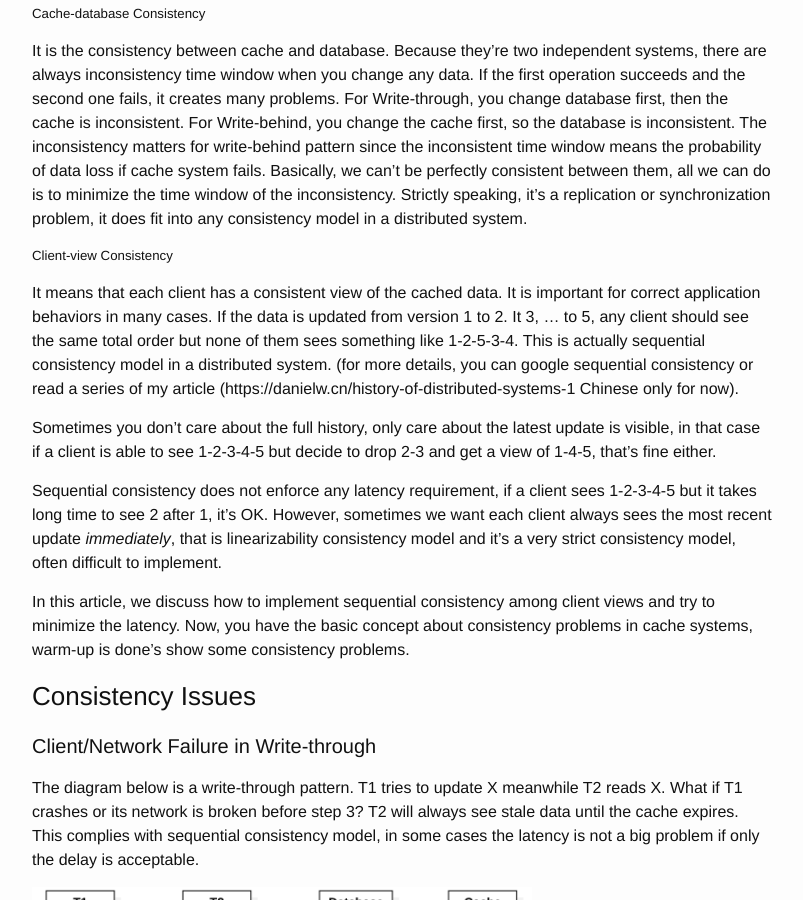
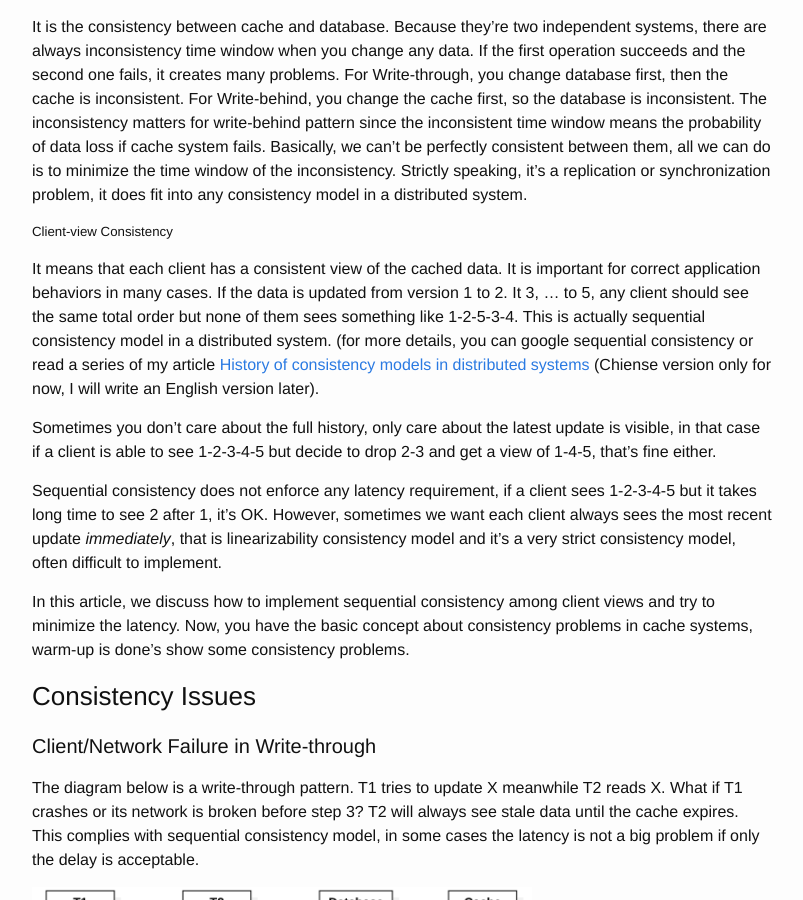
Before and after one commit to DanielYWoo/danielywoo.github.io, a Jekyll site: the page built from _posts/2020-02-02-cache-consistency-with-database.markdown, in a window 1280 px wide and 900 px high, scrolled down 2311 px. Shown: the whole window, without its empty margins (238-1041 px from the left). Built offline with Jekyll 4.4.1, drawn with Linux system fonts in a browser that asks for light colours; comment, search, counter and statistics services are not loaded; some of the changed text lies outside the part shown.

Commit message:
some fix

```diff
--- a/_posts/2020-02-02-cache-consistency-with-database.markdown
+++ b/_posts/2020-02-02-cache-consistency-with-database.markdown
@@ -49,7 +49,7 @@
 
 ##### Client-view Consistency
 
-It means that each client has a consistent view of the cached data. It is important for correct application behaviors in many cases. If the data is updated from version 1 to 2. It 3, … to 5, any client should see the same total order but none of them sees something like 1-2-5-3-4. This is actually sequential consistency model in a distributed system. (for more details, you can google sequential consistency or read a series of my article (https://danielw.cn/history-of-distributed-systems-1 Chinese only for now).
+It means that each client has a consistent view of the cached data. It is important for correct application behaviors in many cases. If the data is updated from version 1 to 2. It 3, … to 5, any client should see the same total order but none of them sees something like 1-2-5-3-4. This is actually sequential consistency model in a distributed system. (for more details, you can google sequential consistency or read a series of my article [History of consistency models in distributed systems](https://danielw.cn/history-of-distributed-systems-1) (Chiense version only for now, I will write an English version later).
 
 Sometimes you don't care about the full history, only care about the latest update is visible, in that case if a client is able to see 1-2-3-4-5 but decide to drop 2-3 and get a view of 1-4-5, that's fine either.
 
```
Also changed, not shown: other parts of _posts/2020-02-02-cache-consistency-with-database.markdown (+1 -1 lines).
